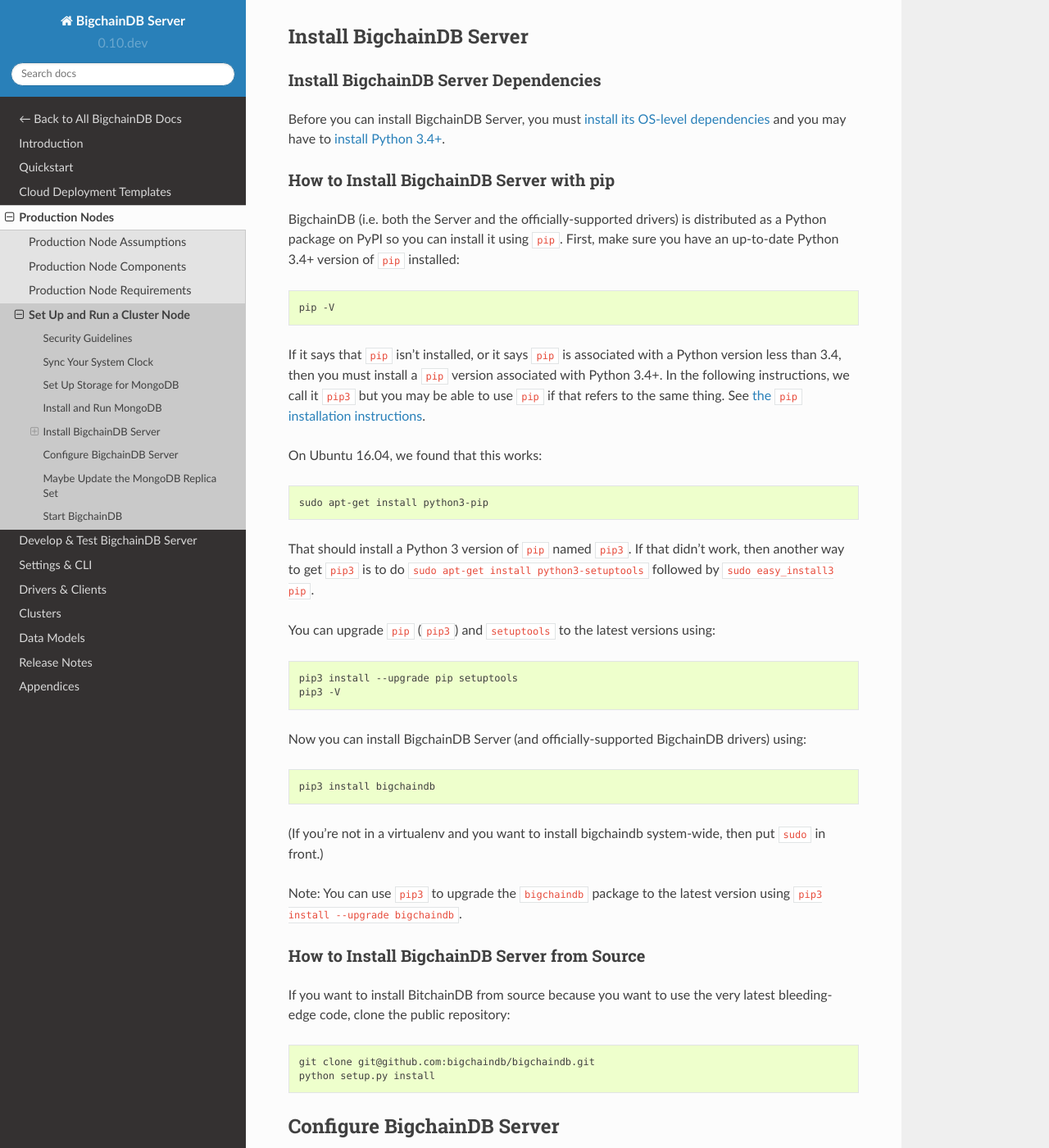
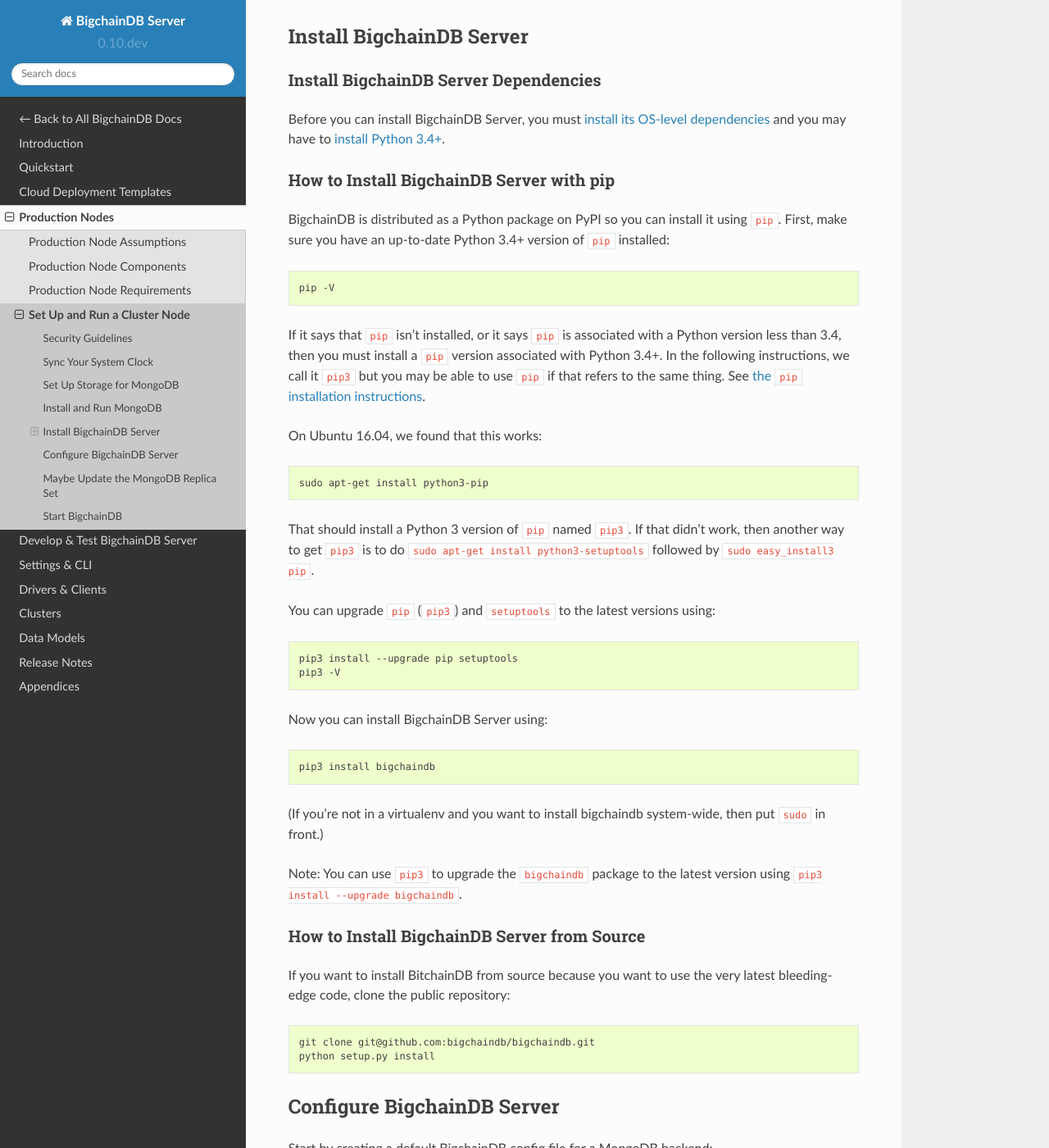
Before and after one commit to bigchaindb/bigchaindb, a Sphinx documentation site: the page built from docs/server/source/production-nodes/setup-run-node.md, in a window 1280 px wide and 1400 px high, scrolled down 1436 px. Shown: the whole window at 82% size. Built offline with Sphinx 7.4.7 and the Read the Docs theme 2.0.0, drawn with Linux system fonts in a browser that asks for light colours; pages that are not in the unit, such as notebooks, are missing from menus.

Commit message:
docs fix: the bigchaindb package on PyPI no longer includes the Python driver

````diff
--- a/docs/server/source/production-nodes/setup-run-node.md
+++ b/docs/server/source/production-nodes/setup-run-node.md
@@ -54,7 +54,7 @@
 
 ### How to Install BigchainDB Server with pip
 
-BigchainDB (i.e. both the Server and the officially-supported drivers) is distributed as a Python package on PyPI so you can install it using `pip`. First, make sure you have an up-to-date Python 3.4+ version of `pip` installed:
+BigchainDB is distributed as a Python package on PyPI so you can install it using `pip`. First, make sure you have an up-to-date Python 3.4+ version of `pip` installed:
 ```text
 pip -V
 ```
@@ -74,7 +74,7 @@
 pip3 -V
 ```
 
-Now you can install BigchainDB Server (and officially-supported BigchainDB drivers) using:
+Now you can install BigchainDB Server using:
 ```text
 pip3 install bigchaindb
 ```
````
